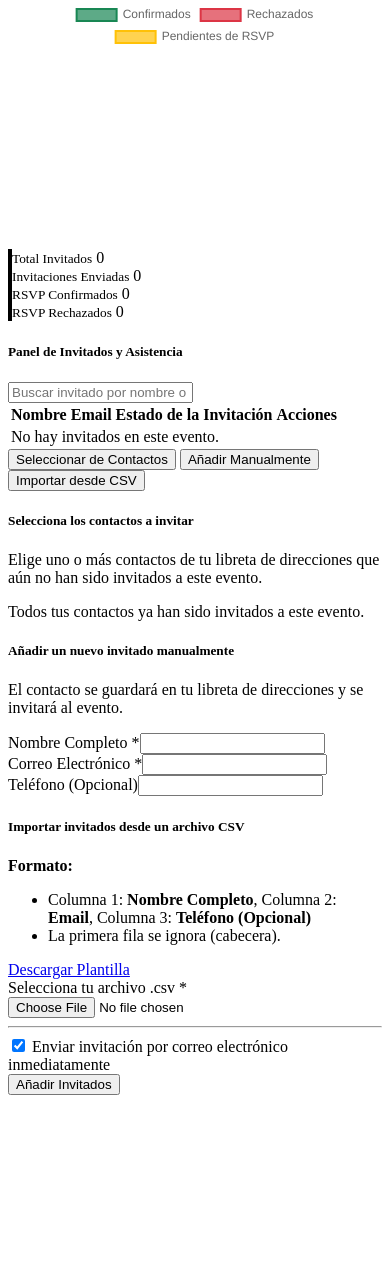
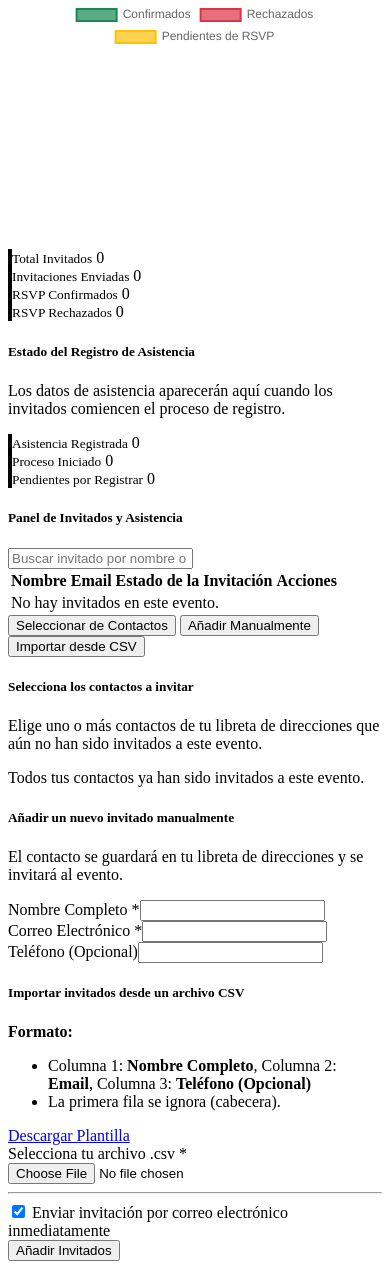
Before and after one commit to hababel/vocatorid, a PHP site: page /app/views/eventos/gestionar.php in a window 390 px wide. Shown: the part 743-2020 px from the top of the page. Before the commit the page ends 1838 px from the top, so only its background shows below. Run offline with PHP 8.4, Linux system fonts and the light colour scheme; the template is opened without the code that fills it, so the values that code supplies are empty; some libraries are stand-ins or nearby versions.

Commit message:
Se agrega grafica de registro de asistentes

```diff
--- a/app/views/eventos/gestionar.php
+++ b/app/views/eventos/gestionar.php
@@ -43,6 +43,26 @@ if ($total_enviados > 0 && $invitaciones_pendientes_de_envio == 0) {
 	$checklist['invitaciones_enviadas'] = true;
 	if ($checklist['invitaciones_enviadas']) $puntuacion += 30;
 }
+
+// LÓGICA PARA EL NUEVO GRÁFICO DE ASISTENCIA
+$asistencia_completa_virtual = 0;
+$asistencia_completa_fisico = 0;
+$asistencia_iniciada = 0;
+
+if (!empty($invitados)) {
+	foreach ($invitados as $invitado) {
+		if ($invitado->asistencia_verificada) {
+			if ($invitado->metodo_checkin == '3FAV') {
+				$asistencia_completa_virtual++;
+			} else { // Asumimos que cualquier otro método es físico/manual
+				$asistencia_completa_fisico++;
+			}
+		} elseif (!empty($invitado->clave_visual_tipo)) {
+			$asistencia_iniciada++;
+		}
+	}
+}
+$asistencia_pendiente = $total_invitados - ($asistencia_completa_virtual + $asistencia_completa_fisico + $asistencia_iniciada);
 ?>
 
 <script src="https://cdn.jsdelivr.net/npm/chart.js"></script>
@@ -297,6 +317,60 @@ if ($total_enviados > 0 && $invitaciones_pendientes_de_envio == 0) {
 					</div>
 				</div>
 			</div>
+			<div class="row g-4">
+
+				<div class="col-lg-12">
+					<div class="card shadow-sm">
+						<div class="card-body">
+							<h5 class="card-title"><i class="bi bi-person-check-fill me-2"></i>Estado del Registro de Asistencia</h5>
+							<div class="row align-items-center">
+								<div class="col-md-8">
+									<div id="asistenciaChartContainer" class="asistencia-chart-container">
+										<canvas id="asistenciaChart"></canvas>
+									</div>
+								</div>
+								<div class="col-md-4">
+									<?php if ($evento->modo == 'Hibrido'): ?>
+										<div class="summary-card p-2 mb-2" style="border-color: #0d6efd;">
+											<div class="d-flex justify-content-between align-items-center">
+												<small class="text-muted">Virtual (3-FAV)</small>
+												<span class="fw-bold fs-5" style="color: #0d6efd;"><?php echo $asistencia_completa_virtual; ?></span>
+											</div>
+										</div>
+										<div class="summary-card p-2 mb-2" style="border-color: #6f42c1;">
+											<div class="d-flex justify-content-between align-items-center">
+												<small class="text-muted">Presencial (Kiosco)</small>
+												<span class="fw-bold fs-5" style="color: #6f42c1;"><?php echo $asistencia_completa_fisico; ?></span>
+											</div>
+										</div>
+									<?php else: ?>
+										<div class="summary-card border-success p-2 mb-2">
+											<div class="d-flex justify-content-between align-items-center">
+												<small class="text-muted">Asistencia Registrada</small>
+												<span class="fw-bold fs-5 text-success"><?php echo $asistencia_completa_virtual + $asistencia_completa_fisico; ?></span>
+											</div>
+										</div>
+									<?php endif; ?>
+
+									<div class="summary-card border-warning p-2 mb-2">
+										<div class="d-flex justify-content-between align-items-center">
+											<small class="text-muted">Proceso Iniciado</small>
+											<span class="fw-bold fs-5 text-warning"><?php echo $asistencia_iniciada; ?></span>
+										</div>
+									</div>
+									<div class="summary-card border-secondary p-2">
+										<div class="d-flex justify-content-between align-items-center">
+											<small class="text-muted">Pendientes por Registrar</small>
+											<span class="fw-bold fs-5"><?php echo $asistencia_pendiente; ?></span>
+										</div>
+									</div>
+								</div>
+							</div>
+						</div>
+					</div>
+				</div>
+
+			</div>
 		</div>
 
 		<div class="tab-pane fade" id="invitados" role="tabpanel" aria-labelledby="invitados-tab">
@@ -415,5 +489,63 @@ if ($total_enviados > 0 && $invitaciones_pendientes_de_envio == 0) {
 				bsAlert.close();
 			}, 8000);
 		}
+
+		// ======================================================
+		// SCRIPT PARA EL NUEVO GRÁFICO DE ASISTENCIA
+		// ======================================================
+		const ctxAsistencia = document.getElementById('asistenciaChart').getContext('2d');
+		const modoEvento = '<?php echo $evento->modo; ?>';
+
+		let asistenciaLabels = [];
+		let asistenciaData = [];
+		let asistenciaColors = [];
+
+		const totalVirtual = <?php echo $asistencia_completa_virtual; ?>;
+		const totalFisico = <?php echo $asistencia_completa_fisico; ?>;
+		const totalIniciado = <?php echo $asistencia_iniciada; ?>;
+		const totalPendiente = <?php echo $asistencia_pendiente; ?>;
+
+		if (modoEvento === 'Hibrido') {
+			asistenciaLabels = ['Virtual (3-FAV)', 'Presencial (Kiosco)', 'Proceso Iniciado', 'Pendientes por Registrar'];
+			asistenciaData = [totalVirtual, totalFisico, totalIniciado, totalPendiente];
+			asistenciaColors = ['#0d6efd', '#6f42c1', '#ffc107', '#dee2e6'];
+		} else if (modoEvento === 'Presencial') {
+			asistenciaLabels = ['Asistencia Registrada', 'Proceso Iniciado', 'Pendientes por Registrar'];
+			asistenciaData = [totalFisico, totalIniciado, totalPendiente];
+			asistenciaColors = ['#6f42c1', '#ffc107', '#dee2e6'];
+		} else { // Virtual
+			asistenciaLabels = ['Asistencia Registrada', 'Proceso Iniciado', 'Pendientes por Registrar'];
+			asistenciaData = [totalVirtual, totalIniciado, totalPendiente];
+			asistenciaColors = ['#0d6efd', '#ffc107', '#dee2e6'];
+		}
+
+		if (asistenciaData.every(item => item === 0)) {
+			document.getElementById('asistenciaChartContainer').innerHTML = '<div class="text-center text-muted p-4 d-flex align-items-center justify-content-center h-100"><div><i class="bi bi-bar-chart-line fs-1"></i><p class="mt-2">Los datos de asistencia aparecerán aquí cuando los invitados comiencen el proceso de registro.</p></div></div>';
+		} else {
+			new Chart(ctxAsistencia, {
+				type: 'doughnut',
+				data: {
+					labels: asistenciaLabels,
+					datasets: [{
+						data: asistenciaData,
+						backgroundColor: asistenciaColors,
+						borderColor: '#ffffff',
+						borderWidth: 2
+					}]
+				},
+				options: {
+					responsive: true,
+					maintainAspectRatio: false,
+					plugins: {
+						legend: {
+							display: false // OCULTA LA LEYENDA DEL GRÁFICO
+						}
+					}
+				}
+			});
+		}
+
+
+
 	});
 </script>
```
Also changed, not shown: app/model/InvitacionModel.php (+3 -9 lines).
